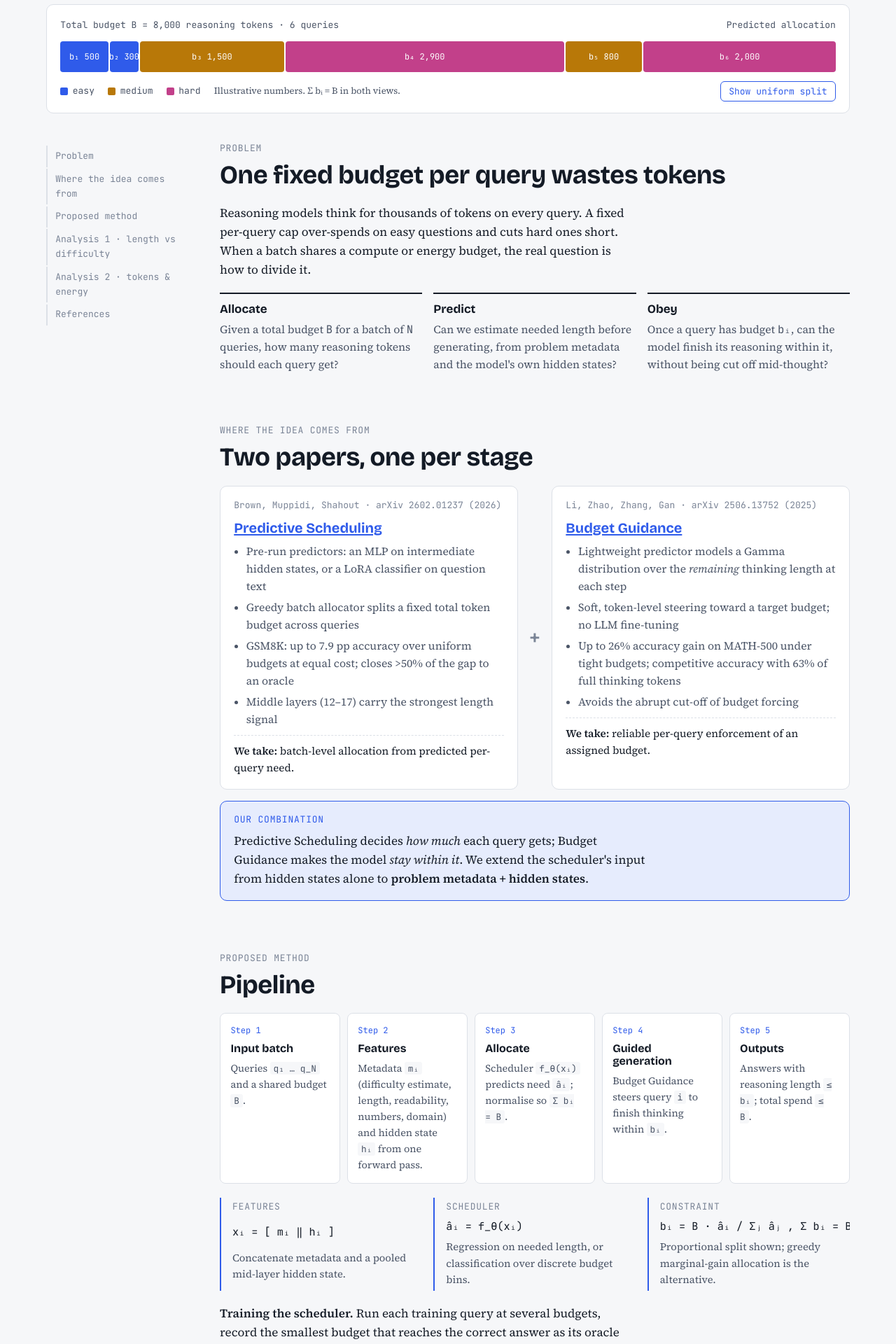
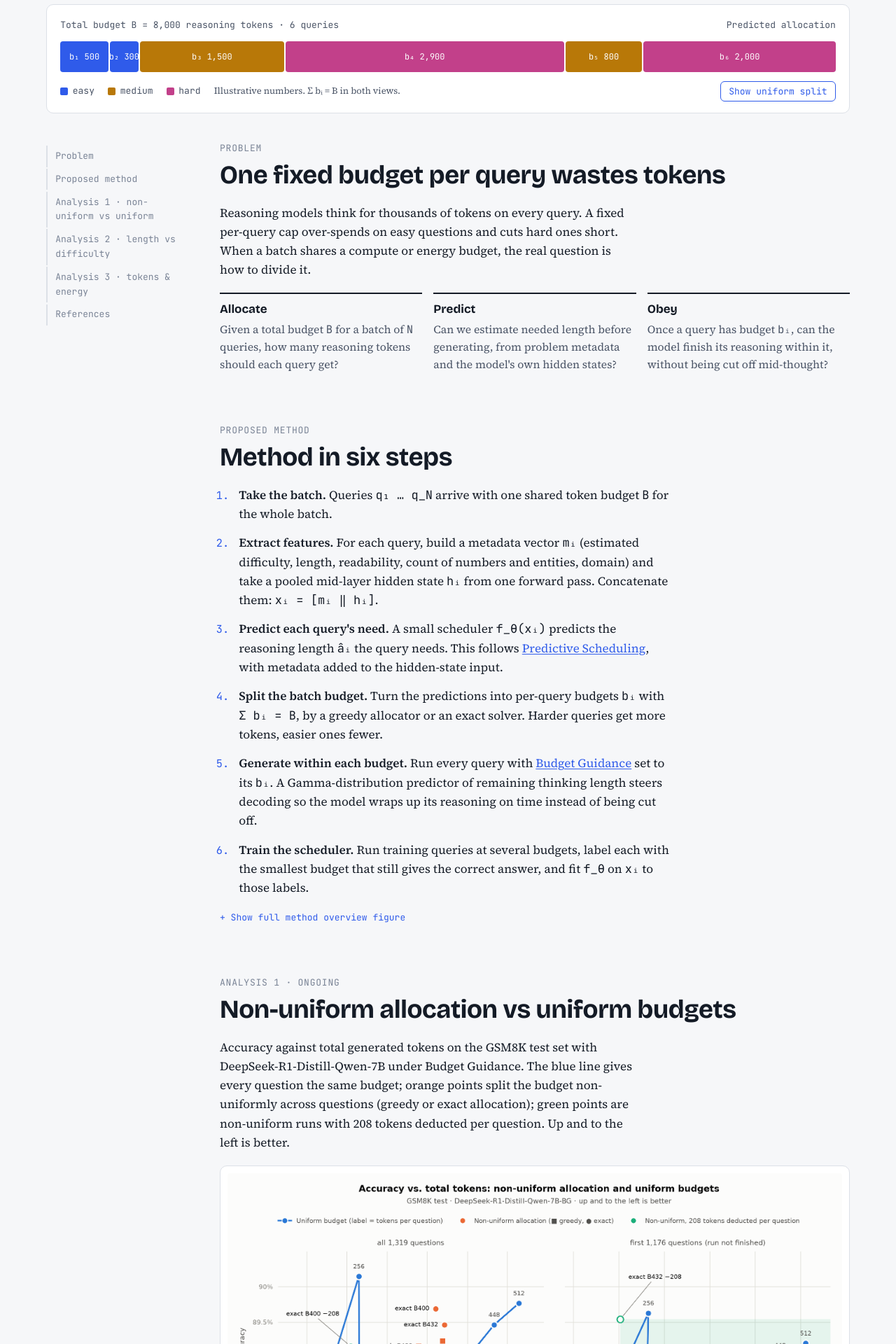
Before and after one commit to subhendukhatuya/subhendukhatuya.github.io, a Jekyll site: the page token-compression/index.html, which Jekyll copies as it is, in a window 1280 px wide. Shown: the part 458-2378 px from the top of the page at 70% size. Built offline with Jekyll 4.4.1, drawn with Linux system fonts in a browser that asks for light colours; some of the changed text lies outside the part shown.

Commit message:
Add non-uniform vs uniform frontier analysis; replace paper cards with method steps
Co-Authored-By: Claude Opus 5.5 <noreply@anthropic.com>
Claude-Session: https://claude.ai/code/session_01AUYnwsbriF8PnxWBjT4EaQ

```diff
--- a/token-compression/index.html
+++ b/token-compression/index.html
@@ -102,6 +102,9 @@ section{display:grid;gap:1.2rem;min-width:0;scroll-margin-top:1.5rem}
 .eq{border-left:2px solid var(--accent);padding:.2rem 0 .2rem 1rem;display:grid;gap:.35rem}
 .eq .f{font-family:var(--f-mono);font-size:.95rem;overflow-x:auto;white-space:nowrap}
 .eq p{font-size:.92rem;color:var(--ink-2)}
+.steps{margin:0;padding-left:1.4rem;display:grid;gap:.9rem;max-width:72ch}
+.steps li{padding-left:.3rem}
+.steps li::marker{font-family:var(--f-mono);color:var(--accent);font-size:.9em}
 figure{margin:0;display:grid;gap:.6rem}
 figcaption{font-size:var(--s-1);color:var(--ink-3);max-width:80ch}
 .figframe{background:var(--sheet);border:1px solid var(--rule);border-radius:10px;padding:.6rem;overflow:hidden}
@@ -114,6 +117,7 @@ details.fig[open] summary{margin-bottom:.8rem}
 
 /* findings */
 .findings{display:grid;grid-template-columns:repeat(auto-fit,minmax(250px,1fr));gap:1rem}
+.findings.two{grid-template-columns:repeat(auto-fit,minmax(min(100%,320px),1fr))}
 .find{display:grid;gap:.35rem;align-content:start}
 .find .k{font-family:var(--f-mono);font-size:var(--s-1);color:var(--accent)}
 .find p{font-size:.96rem;color:var(--ink-2)}
@@ -209,10 +213,10 @@ footer{margin-top:4rem;padding-top:1.2rem;border-top:1px solid var(--rule);font-
   <div class="layout">
     <nav class="toc" aria-label="Sections">
       <a href="#problem">Problem</a>
-      <a href="#lineage">Where the idea comes from</a>
       <a href="#method">Proposed method</a>
-      <a href="#length">Analysis 1 · length vs difficulty</a>
-      <a href="#energy">Analysis 2 · tokens & energy</a>
+      <a href="#frontier">Analysis 1 · non-uniform vs uniform</a>
+      <a href="#length">Analysis 2 · length vs difficulty</a>
+      <a href="#energy">Analysis 3 · tokens & energy</a>
       <a href="#refs">References</a>
     </nav>
 
@@ -227,54 +231,16 @@ footer{margin-top:4rem;padding-top:1.2rem;border-top:1px solid var(--rule);font-
         </div>
       </section>
 
-      <section id="lineage">
-        <div class="sec-head"><span class="label">Where the idea comes from</span><h2>Two papers, one per stage</h2></div>
-        <div class="lineage">
-          <article class="paper">
-            <span class="who">Brown, Muppidi, Shahout · arXiv 2602.01237 (2026)</span>
-            <h3><a href="https://arxiv.org/abs/2602.01237">Predictive Scheduling</a></h3>
-            <ul>
-              <li>Pre-run predictors: an MLP on intermediate hidden states, or a LoRA classifier on question text</li>
-              <li>Greedy batch allocator splits a fixed total token budget across queries</li>
-              <li>GSM8K: up to 7.9 pp accuracy over uniform budgets at equal cost; closes &gt;50% of the gap to an oracle</li>
-              <li>Middle layers (12–17) carry the strongest length signal</li>
-            </ul>
-            <p class="take"><strong>We take:</strong> batch-level allocation from predicted per-query need.</p>
-          </article>
-          <div class="plus" aria-hidden="true">+</div>
-          <article class="paper">
-            <span class="who">Li, Zhao, Zhang, Gan · arXiv 2506.13752 (2025)</span>
-            <h3><a href="https://arxiv.org/abs/2506.13752">Budget Guidance</a></h3>
-            <ul>
-              <li>Lightweight predictor models a Gamma distribution over the <em>remaining</em> thinking length at each step</li>
-              <li>Soft, token-level steering toward a target budget; no LLM fine-tuning</li>
-              <li>Up to 26% accuracy gain on MATH-500 under tight budgets; competitive accuracy with 63% of full thinking tokens</li>
-              <li>Avoids the abrupt cut-off of budget forcing</li>
-            </ul>
-            <p class="take"><strong>We take:</strong> reliable per-query enforcement of an assigned budget.</p>
-          </article>
-          <div class="ours">
-            <span class="label" style="color:var(--accent)">Our combination</span>
-            <p>Predictive Scheduling decides <em>how much</em> each query gets; Budget Guidance makes the model <em>stay within it</em>. We extend the scheduler's input from hidden states alone to <strong>problem metadata + hidden states</strong>.</p>
-          </div>
-        </div>
-      </section>
-
       <section id="method">
-        <div class="sec-head"><span class="label">Proposed method</span><h2>Pipeline</h2></div>
-        <div class="pipe">
-          <div class="st"><span class="n">Step 1</span><h3>Input batch</h3><p>Queries <code>q₁ … q_N</code> and a shared budget <code>B</code>.</p></div>
-          <div class="st"><span class="n">Step 2</span><h3>Features</h3><p>Metadata <code>mᵢ</code> (difficulty estimate, length, readability, numbers, domain) and hidden state <code>hᵢ</code> from one forward pass.</p></div>
-          <div class="st"><span class="n">Step 3</span><h3>Allocate</h3><p>Scheduler <code>f_θ(xᵢ)</code> predicts need <code>âᵢ</code>; normalise so <code>Σ bᵢ = B</code>.</p></div>
-          <div class="st"><span class="n">Step 4</span><h3>Guided generation</h3><p>Budget Guidance steers query <code>i</code> to finish thinking within <code>bᵢ</code>.</p></div>
-          <div class="st"><span class="n">Step 5</span><h3>Outputs</h3><p>Answers with reasoning length <code>≤ bᵢ</code>; total spend <code>≤ B</code>.</p></div>
-        </div>
-        <div class="eqs">
-          <div class="eq"><span class="label">Features</span><div class="f">xᵢ = [ mᵢ ‖ hᵢ ]</div><p>Concatenate metadata and a pooled mid-layer hidden state.</p></div>
-          <div class="eq"><span class="label">Scheduler</span><div class="f">âᵢ = f_θ(xᵢ)</div><p>Regression on needed length, or classification over discrete budget bins.</p></div>
-          <div class="eq"><span class="label">Constraint</span><div class="f">bᵢ = B · âᵢ / Σⱼ âⱼ ,  Σ bᵢ = B</div><p>Proportional split shown; greedy marginal-gain allocation is the alternative.</p></div>
-        </div>
-        <p><strong>Training the scheduler.</strong> Run each training query at several budgets, record the smallest budget that reaches the correct answer as its oracle label, extract <span class="mono">mᵢ</span> and <span class="mono">hᵢ</span>, and fit <span class="mono">f_θ</span> to maximise batch accuracy under the budget constraint.</p>
+        <div class="sec-head"><span class="label">Proposed method</span><h2>Method in six steps</h2></div>
+        <ol class="steps">
+          <li><strong>Take the batch.</strong> Queries <span class="mono">q₁ … q_N</span> arrive with one shared token budget <span class="mono">B</span> for the whole batch.</li>
+          <li><strong>Extract features.</strong> For each query, build a metadata vector <span class="mono">mᵢ</span> (estimated difficulty, length, readability, count of numbers and entities, domain) and take a pooled mid-layer hidden state <span class="mono">hᵢ</span> from one forward pass. Concatenate them: <span class="mono">xᵢ = [mᵢ ‖ hᵢ]</span>.</li>
+          <li><strong>Predict each query's need.</strong> A small scheduler <span class="mono">f_θ(xᵢ)</span> predicts the reasoning length <span class="mono">âᵢ</span> the query needs. This follows <a href="https://arxiv.org/abs/2602.01237">Predictive Scheduling</a>, with metadata added to the hidden-state input.</li>
+          <li><strong>Split the batch budget.</strong> Turn the predictions into per-query budgets <span class="mono">bᵢ</span> with <span class="mono" style="white-space:nowrap">Σ bᵢ = B</span>, by a greedy allocator or an exact solver. Harder queries get more tokens, easier ones fewer.</li>
+          <li><strong>Generate within each budget.</strong> Run every query with <a href="https://arxiv.org/abs/2506.13752">Budget Guidance</a> set to its <span class="mono">bᵢ</span>. A Gamma-distribution predictor of remaining thinking length steers decoding so the model wraps up its reasoning on time instead of being cut off.</li>
+          <li><strong>Train the scheduler.</strong> Run training queries at several budgets, label each with the smallest budget that still gives the correct answer, and fit <span class="mono">f_θ</span> on <span class="mono">xᵢ</span> to those labels.</li>
+        </ol>
         <details class="fig">
           <summary>Show full method overview figure</summary>
           <figure>
@@ -284,8 +250,24 @@ footer{margin-top:4rem;padding-top:1.2rem;border-top:1px solid var(--rule);font-
         </details>
       </section>
 
+      <section id="frontier">
+        <div class="sec-head"><span class="label">Analysis 1 · ongoing</span><h2>Non-uniform allocation vs uniform budgets</h2></div>
+        <p>Accuracy against total generated tokens on the GSM8K test set with DeepSeek-R1-Distill-Qwen-7B under Budget Guidance. The blue line gives every question the same budget; orange points split the budget non-uniformly across questions (greedy or exact allocation); green points are non-uniform runs with 208 tokens deducted per question. Up and to the left is better.</p>
+        <figure>
+          <div class="figframe"><img src="assets/nonuniform_vs_uniform_frontier.png" alt="Two panels of accuracy versus total generated tokens on GSM8K for uniform budgets from 64 to 512 tokens per question and non-uniform greedy and exact allocations at B400 and B432" loading="lazy" width="2105" height="1023"></div>
+          <figcaption>Left: all 1,319 questions. Right: first 1,176 questions (run not finished). Shaded area: more tokens with no higher accuracy.</figcaption>
+        </figure>
+        <div class="findings two">
+          <div class="find"><span class="k">Finding 1</span><p><strong>Same accuracy, fewer tokens.</strong> Exact B400 reaches about 89.7% with about 820K tokens. Uniform needs 512 tokens per question (about 1.03M) to get there, so exact allocation uses roughly 20% fewer tokens.</p></div>
+          <div class="find"><span class="k">Finding 2</span><p><strong>Exact beats greedy.</strong> At the same budget, exact allocation is about 0.3–0.5 pp above greedy (B400: ≈89.7% vs ≈89.15%; B432: ≈89.5% vs ≈89.2%).</p></div>
+          <div class="find"><span class="k">Finding 3</span><p><strong>Deduction moves points left.</strong> With 208 tokens deducted per question, exact B432 reaches ≈89.5% at ≈505K tokens on the partial run, close to uniform 256 (≈89.6% at ≈565K) with about 10% fewer tokens.</p></div>
+          <div class="find"><span class="k">Finding 4</span><p><strong>Uniform is not monotonic.</strong> Uniform 256 hits ≈90.1%, then 316 and 384 drop to ≈88.6–89.0%. Extra uniform tokens past 256 do not reliably buy accuracy.</p></div>
+        </div>
+        <p class="note">Values read off the plot and approximate. The right panel is a partial run.</p>
+      </section>
+
       <section id="length">
-        <div class="sec-head"><span class="label">Analysis 1 · ongoing</span><h2>Reasoning length grows with difficulty, and wrong answers run long</h2></div>
+        <div class="sec-head"><span class="label">Analysis 2 · ongoing</span><h2>Reasoning length grows with difficulty, and wrong answers run long</h2></div>
         <p>Total tokens per response against problem difficulty (levels 1–5) for four reasoning models. Green points are correct answers, red are incorrect; diamonds mark the means.</p>
         <div class="findings">
           <div class="find"><span class="k">Finding 1</span><p><strong>Need scales with difficulty.</strong> Mean length of correct answers rises from about 2k tokens at level 1 to about 5–7k at level 5 in every model. A per-query budget has something real to predict.</p></div>
@@ -310,7 +292,7 @@ footer{margin-top:4rem;padding-top:1.2rem;border-top:1px solid var(--rule);font-
       </section>
 
       <section id="energy">
-        <div class="sec-head"><span class="label">Analysis 2 · ongoing</span><h2>Tokens, accuracy and energy on DeepSeek-R1-Distill-Qwen-1.5B</h2></div>
+        <div class="sec-head"><span class="label">Analysis 3 · ongoing</span><h2>Tokens, accuracy and energy on DeepSeek-R1-Distill-Qwen-1.5B</h2></div>
         <p>Ten configurations compared against the unconstrained base model. The adaptive budget (B-Adpt) is the only setting that cuts energy by more than 10% while staying within half a point of base accuracy.</p>
 
         <div class="chart" id="chart">
```
Also changed, not shown: other parts of token-compression/index.html (+2 -2 lines), token-compression/assets/nonuniform_vs_uniform_frontier.png (added).
